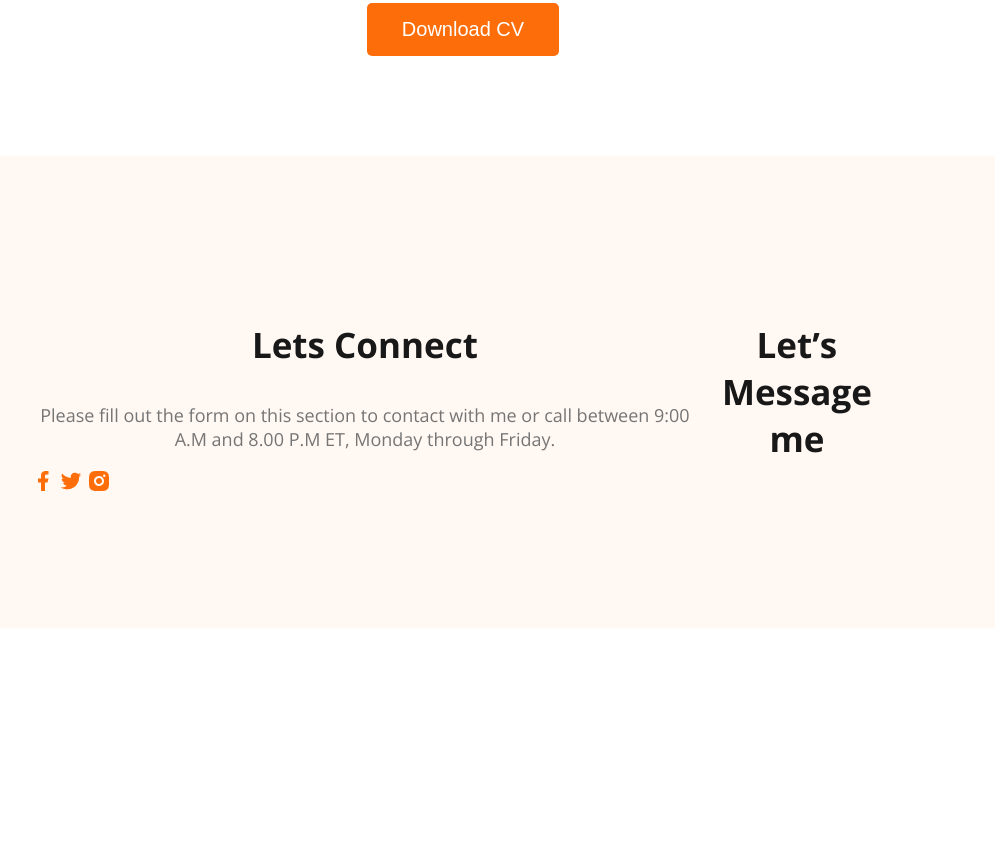
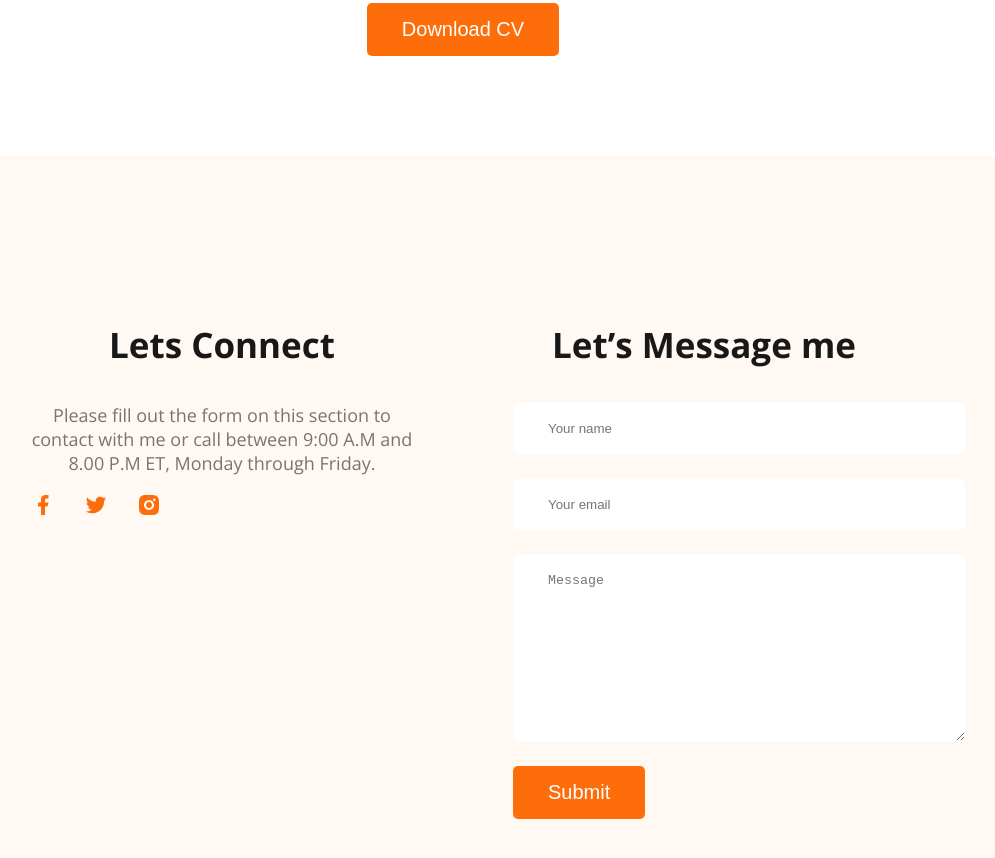
Before and after one commit to Iqbal156/webdeveloper-portfolio, a plain HTML site: page index.html in a window 1280 px wide. Shown: the part 3141-3999 px from the top of the page, without its empty margins (177-1172 px from the left). Before the commit the page ends 3777 px from the top, so only its background shows below. Drawn offline with nearby package versions, Linux system fonts and the light colour scheme.

Commit message:
finished footer section with contact form

```diff
--- a/index.html
+++ b/index.html
@@ -182,7 +182,7 @@
         </section>
     </main>
     <footer>
-        <div class="footer-colume">
+        <div class="footer-column">
             <h3 class="section-title">Lets Connect</h3>
             <p class="section-description">Please fill out the form on this section to contact
                 with me or call between 9:00 A.M and 8.00 P.M ET, Monday through Friday.
@@ -193,8 +193,14 @@
                 <a href=""><img src="images/icons/insta.png" alt=""></a>
             </div>
         </div>
-        <div class="footer-colume">
+        <div class="footer-column">
             <h3 class="section-title">Let’s Message me</h3>
+            <form class="contact" action="">
+                <input type="text" placeholder="Your name">
+                <input type="email" placeholder="Your email">
+                <textarea name="" id="" cols="30" rows="10" placeholder="Message"></textarea>
+                <input class="btn-primary" type="submit" value="Submit">
+            </form>
         </div>
 
     </footer>
--- a/styles/portfolio.css
+++ b/styles/portfolio.css
@@ -164,7 +164,7 @@ main section {
 }
 
 .resume-item-title {
-    color:#474747;
+    color: #474747;
     font-size: 25px;
     font-weight: 700;
 }
@@ -174,15 +174,36 @@ main section {
     color: #757575;
 }
 
-.download-cv{
+.download-cv {
     text-align: center;
     margin-top: 50px;
 }
 
 /* footer styles*/
-footer{
+footer {
     display: flex;
+    gap: 100px;
     background: #FFF8F3;
     padding: 130px 200px;
     margin-top: 100px;
 }
+
+.footer-column {
+    width: 50%;
+}
+
+.social-link a{
+    margin-right: 25px;
+}
+
+
+.contact input[type="text"], .contact input[type="email"], textarea {
+    display: block;
+    margin-bottom: 25px;
+    padding: 18px 35px;
+    color: #757575;
+    border-radius: 5px;
+    background: #FFF;
+    border: 0px;
+    width: 100%;
+}
```
